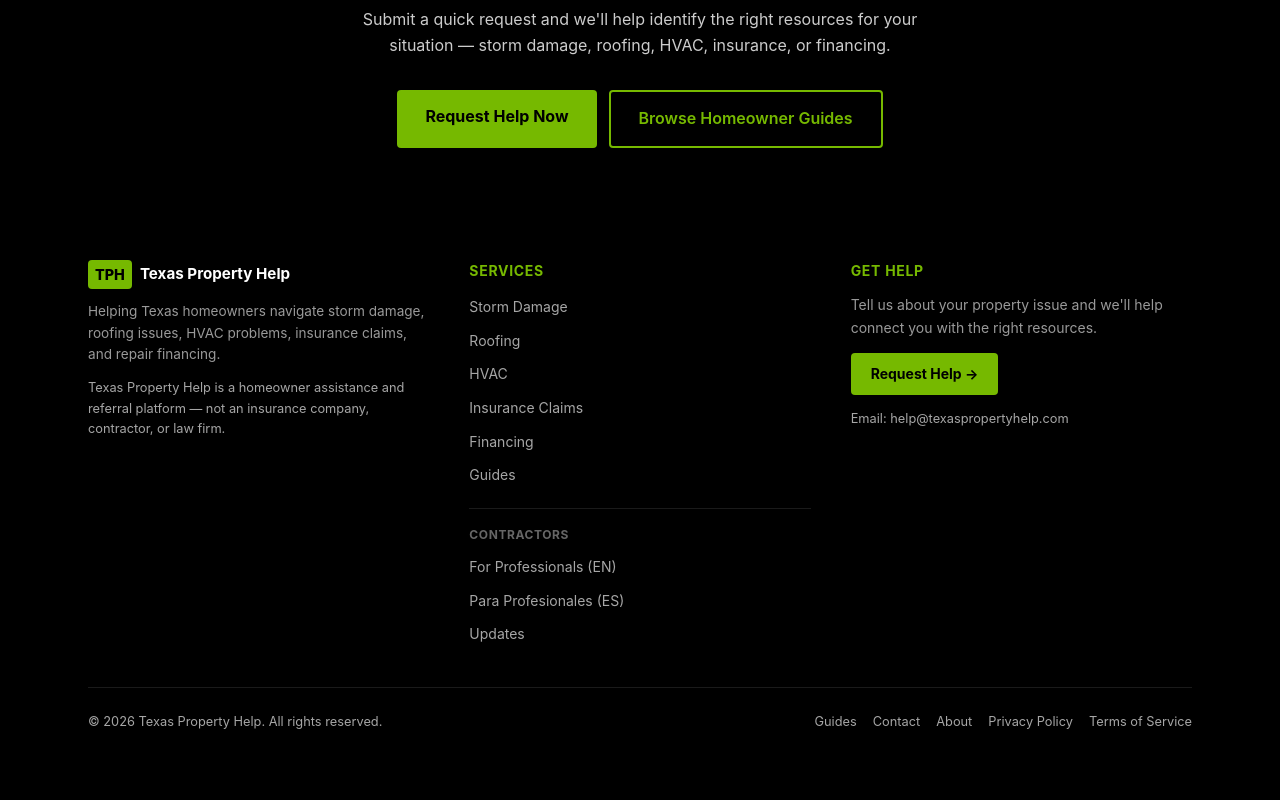
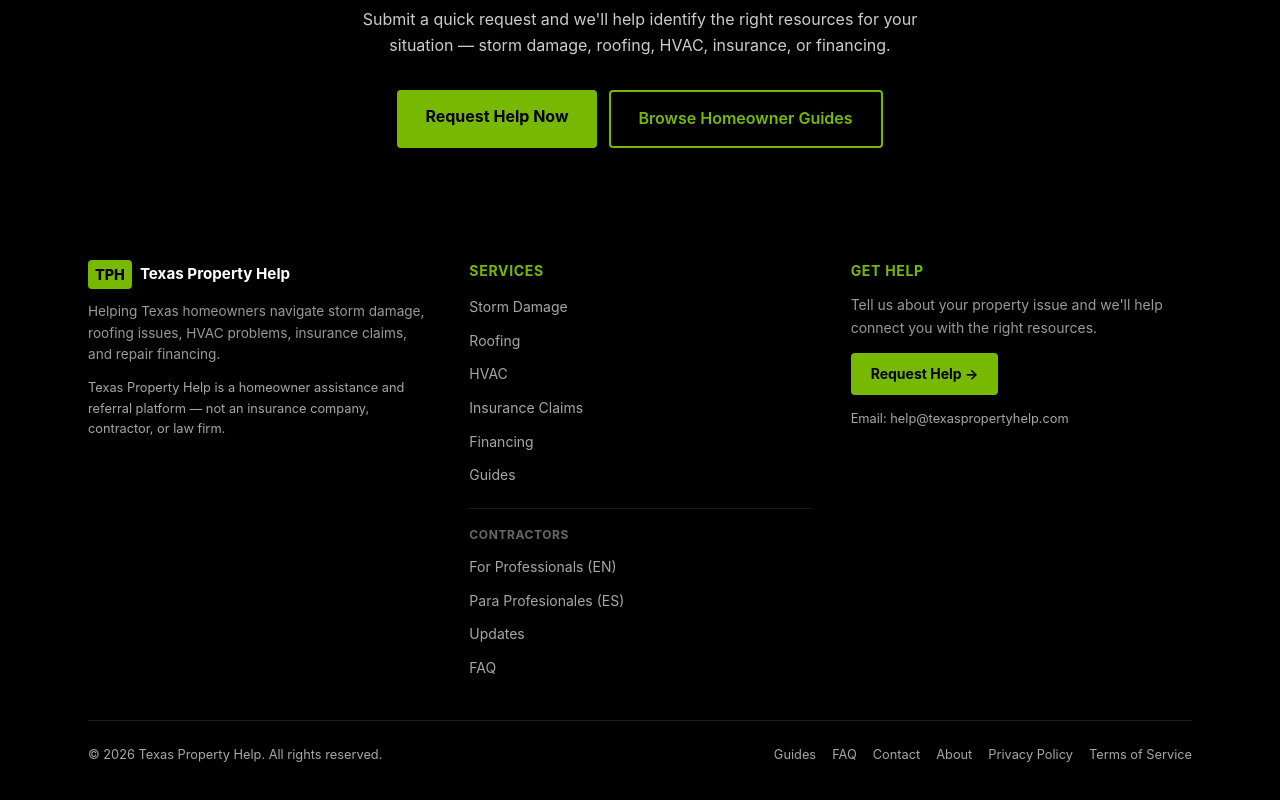
Before and after one commit to rybiroed/texaspropertyhelp, a Next.js app: page / in a window 1280 px wide. Shown: the part 3995-4795 px from the top of the page. Built offline with nearby package versions, Linux system fonts and the light colour scheme; no server answers.

Commit message:
Add FAQ link to footer nav and bottom bar

```diff
--- a/src/components/layout/Footer.tsx
+++ b/src/components/layout/Footer.tsx
@@ -111,6 +111,9 @@ export default function Footer() {
             <Link href="/guides" style={{ fontSize: "0.8rem", color: "rgba(255,255,255,0.65)" }} className="hover:text-[var(--accent)]">
               Guides
             </Link>
+            <Link href="/faq" style={{ fontSize: "0.8rem", color: "rgba(255,255,255,0.65)" }} className="hover:text-[var(--accent)]">
+              FAQ
+            </Link>
             <Link href="/request-help" style={{ fontSize: "0.8rem", color: "rgba(255,255,255,0.65)" }} className="hover:text-[var(--accent)]">
               Contact
             </Link>
--- a/src/lib/config.ts
+++ b/src/lib/config.ts
@@ -60,4 +60,5 @@ export const FOOTER_EXTRA_LINKS = [
   { label: "For Professionals (EN)", href: "/for-professionals" },
   { label: "Para Profesionales (ES)", href: "/es/para-profesionales" },
   { label: "Updates", href: "/updates" },
+  { label: "FAQ", href: "/faq" },
 ];
```
